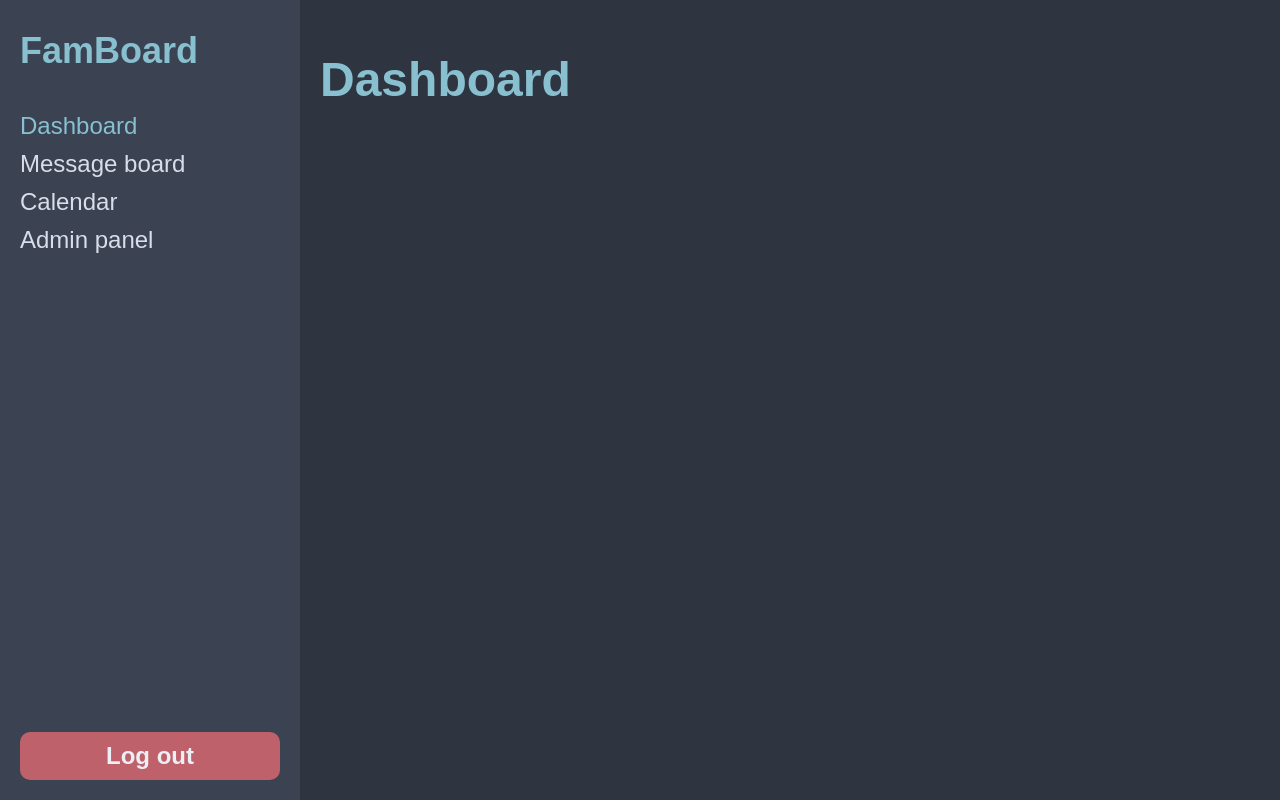
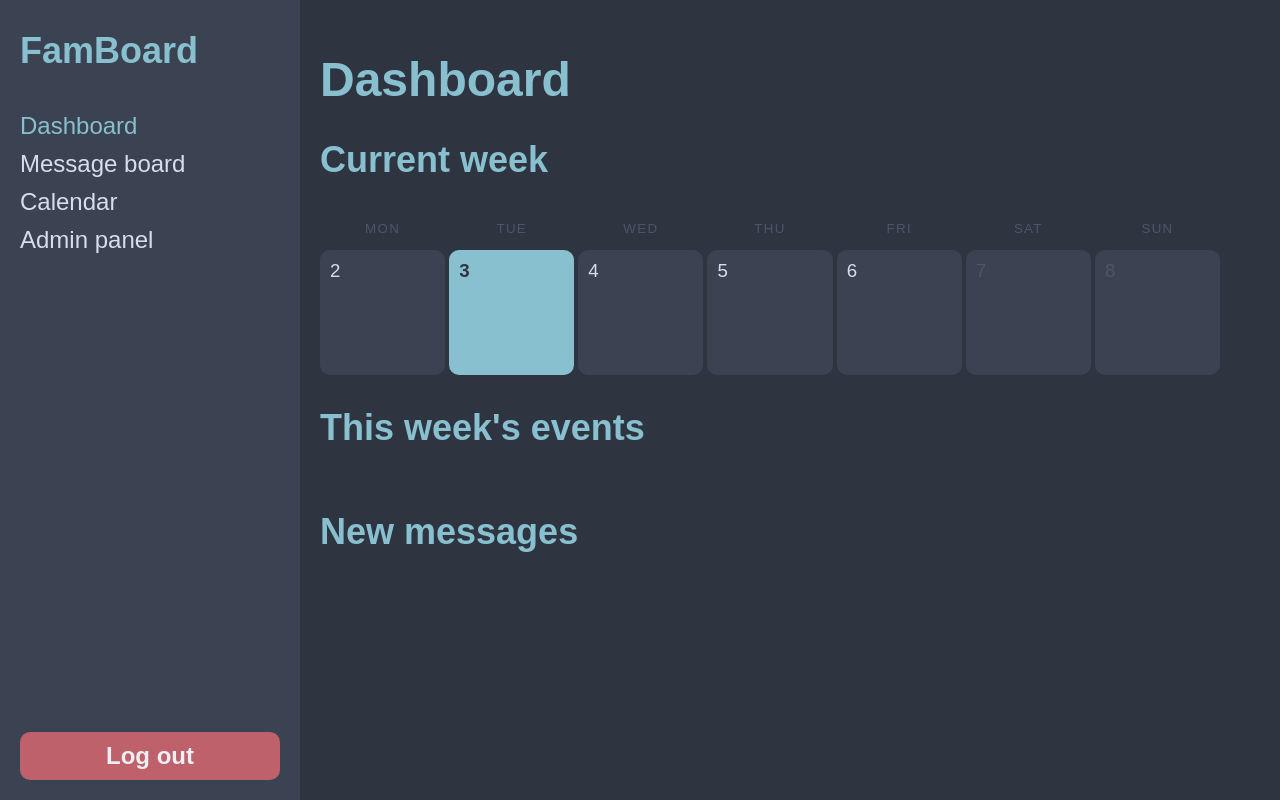
Before and after one commit to c-a-v-a/wdpai, a PHP site: page /dashboard in a window 1280 px wide. Run offline with PHP 8.4, Linux system fonts and the light colour scheme; the visitor is signed in with stand-in values (Sample User, id 1); data that the repository does not hold is empty; some libraries are stand-ins or nearby versions.

Commit message:
finish dashboard page

```diff
--- /dev/null
+++ b/public/scripts/dashboard.js
@@ -0,0 +1,198 @@
+const MONTHS = [
+  'January', 'February', 'March', 'April', 'May', 'June',
+  'July', 'August', 'September', 'October', 'November', 'December'
+];
+
+const DAYS = [
+  'Monday', 'Tuesday', 'Wednesday', 'Thursday', 'Friday', 'Saturday', 'Sunday'
+];
+
+let events = {};
+let allEvents = [];
+
+async function getEvents() {
+  const res = await fetch('/api/event/week', { method: 'GET' });
+
+  if (!res.ok) {
+    alert('Unable to fetch events');
+    return;
+  }
+
+  const eventsData = await res.json();
+  allEvents = eventsData;
+
+  events = {};
+  for (const event of eventsData) {
+    const day = new Date(event.event_date).getDate();
+    events[day] ??= [];
+    events[day].push(event);
+  }
+}
+
+async function getMessages() {
+  const res = await fetch('/api/message/new', { method: 'GET' });
+
+  if (!res.ok) {
+    alert('Unable to fetch messages');
+    return [];
+  }
+
+  return await res.json();
+}
+
+function getWeekDays() {
+  const today = new Date();
+  const currentDay = today.getDay();
+  const mondayOffset = currentDay === 0 ? -6 : 1 - currentDay;
+  const monday = new Date(today);
+  monday.setDate(today.getDate() + mondayOffset);
+
+  const days = [];
+  for (let i = 0; i < 7; i++) {
+    const date = new Date(monday);
+    date.setDate(monday.getDate() + i);
+    days.push(date);
+  }
+  return days;
+}
+
+function isToday(date) {
+  const today = new Date();
+  return date.getDate() === today.getDate() &&
+         date.getMonth() === today.getMonth() &&
+         date.getFullYear() === today.getFullYear();
+}
+
+function isWeekend(dayOfWeek) {
+  return dayOfWeek === 5 || dayOfWeek === 6;
+}
+
+function renderWeekCalendar() {
+  const grid = document.getElementById('week-grid');
+  const list = document.getElementById('week-list');
+  const dayTemplate = document.getElementById('week-day-template');
+  const listTemplate = document.getElementById('week-list-item-template');
+
+  const weekDays = getWeekDays();
+
+  grid.innerHTML = '';
+  list.innerHTML = '';
+
+  // Add day labels to grid
+  for (const dayName of DAYS) {
+    const label = document.createElement('div');
+    label.classList.add('week-day-label');
+    label.textContent = dayName.slice(0, 3);
+    grid.appendChild(label);
+  }
+
+  for (let i = 0; i < 7; i++) {
+    const date = weekDays[i];
+    const day = date.getDate();
+    const adjustedDayOfWeek = i;
+    const isTodayDate = isToday(date);
+    const isWeekendDay = isWeekend(adjustedDayOfWeek);
+
+    // Grid view
+    const dayClone = dayTemplate.content.cloneNode(true);
+    const dayCell = dayClone.querySelector('.week-day');
+
+    if (isTodayDate) dayCell.classList.add('week-day-today');
+    if (isWeekendDay) dayCell.classList.add('week-day-weekend');
+
+    dayCell.insertBefore(document.createTextNode(day), dayCell.firstChild);
+
+    if (events[day]) {
+      const hasJoined = events[day].some(e => e.joined);
+      const dot = dayCell.querySelector('.event-dot');
+      dot.classList.add('event-dot-visible');
+      if (!hasJoined) dot.classList.add('event-dot-unjoined');
+    }
+
+    grid.appendChild(dayClone);
+
+    // List view
+    const listClone = listTemplate.content.cloneNode(true);
+    const listItem = listClone.querySelector('.week-list-item');
+    const listDay = listClone.querySelector('.week-list-day');
+    const listName = listClone.querySelector('.week-list-name');
+
+    if (isTodayDate) listItem.classList.add('week-list-item-today');
+    if (isWeekendDay) listItem.classList.add('week-list-item-weekend');
+
+    listDay.textContent = day;
+    listName.textContent = DAYS[adjustedDayOfWeek];
+
+    if (events[day]) {
+      const hasJoined = events[day].some(e => e.joined);
+      const listDot = listItem.querySelector('.event-dot');
+      listDot.classList.add('event-dot-visible');
+      if (!hasJoined) listDot.classList.add('event-dot-unjoined');
+    }
+
+    list.appendChild(listClone);
+  }
+}
+
+function renderEvents() {
+  const container = document.getElementById('events-list');
+  const template = document.getElementById('event-item-template');
+
+  container.innerHTML = '';
+
+  for (const event of allEvents) {
+    const clone = template.content.cloneNode(true);
+    const eventDate = new Date(event.event_date);
+    const dayName = DAYS[eventDate.getDay() === 0 ? 6 : eventDate.getDay() - 1];
+    clone.querySelector('.dashboard-card-title').textContent = `${event.title} - ${dayName}`;
+    clone.querySelector('.dashboard-card-subtitle').textContent = event.description;
+
+    if (!event.joined) {
+      const joinBtn = clone.querySelector('.dashboard-card-action');
+      joinBtn.classList.add('dashboard-card-action-visible');
+      joinBtn.onclick = () => joinEvent(event.id);
+    }
+
+    container.appendChild(clone);
+  }
+}
+
+async function joinEvent(id) {
+  const res = await fetch(`/api/event/join?event_id=${id}`, { method: 'POST' });
+
+  if (!res.ok) {
+    alert("Could not join event");
+    return;
+  }
+
+  events = {};
+  allEvents = [];
+  await getEvents();
+  renderWeekCalendar();
+  renderEvents();
+}
+
+function renderMessages(messages) {
+  const container = document.getElementById('messages-list');
+  const template = document.getElementById('message-item-template');
+
+  container.innerHTML = '';
+
+  for (const message of messages) {
+    const clone = template.content.cloneNode(true);
+    clone.querySelector('.dashboard-card-title').textContent = message.title;
+    clone.querySelector('.dashboard-card-subtitle').textContent = `By: ${message.author_first_name} ${message.author_surname}`;
+
+    container.appendChild(clone);
+  }
+}
+
+async function onload() {
+  await getEvents();
+  const messages = await getMessages();
+
+  renderWeekCalendar();
+  renderEvents();
+  renderMessages(messages);
+}
+onload();
--- /dev/null
+++ b/public/styles/dashboard.css
@@ -0,0 +1,203 @@
+.dashboard-section {
+  margin-top: var(--space-lg);
+  max-width: 900px;
+}
+
+/* Section 1: Weekly Calendar */
+.week-grid {
+  display: grid;
+  grid-template-columns: repeat(7, 1fr);
+  gap: 4px;
+}
+
+.week-day {
+  aspect-ratio: 1;
+  display: flex;
+  align-items: flex-start;
+  justify-content: flex-start;
+  position: relative;
+  padding: var(--space-sm);
+  background-color: var(--color-bg-panel);
+  border-radius: var(--border-radius);
+  font-size: 14pt;
+  color: var(--color-text);
+  cursor: default;
+}
+
+.week-day:hover {
+  background-color: var(--color-bg-input);
+}
+
+.week-day-today {
+  background-color: var(--color-primary);
+  color: var(--color-bg-dark);
+  font-weight: bold;
+}
+
+.week-day-today:hover {
+  background-color: var(--color-primary-hover);
+}
+
+.week-day-weekend {
+  color: var(--color-border);
+}
+
+.week-day-today.week-day-weekend {
+  color: var(--color-bg-dark);
+}
+
+.week-day .event-dot {
+  position: absolute;
+  top: 50%;
+  left: 50%;
+  transform: translate(-50%, -50%);
+}
+
+.week-day-label {
+  display: block;
+  text-align: center;
+  padding: var(--space-sm);
+  font-size: 10pt;
+  font-weight: 500;
+  letter-spacing: 0.1em;
+  text-transform: uppercase;
+  color: var(--color-border);
+}
+
+/* Week mobile list */
+.week-list {
+  display: none;
+  flex-direction: column;
+  gap: 2px;
+}
+
+.week-list-item {
+  display: flex;
+  align-items: center;
+  padding: var(--space-sm) var(--space-md);
+  background-color: var(--color-bg-panel);
+  border-radius: var(--border-radius);
+}
+
+.week-list-item:hover {
+  background-color: var(--color-bg-input);
+}
+
+.week-list-item-today {
+  background-color: var(--color-primary);
+}
+
+.week-list-item-today:hover {
+  background-color: var(--color-primary-hover);
+}
+
+.week-list-day {
+  font-size: 18pt;
+  font-weight: bold;
+  width: 50px;
+  color: var(--color-text-light);
+}
+
+.week-list-item-today .week-list-day {
+  color: var(--color-bg-dark);
+}
+
+.week-list-name {
+  font-size: 12pt;
+  color: var(--color-text);
+  flex: 1;
+}
+
+.week-list-item-today .week-list-name {
+  color: var(--color-bg-dark);
+}
+
+.week-list-item-weekend .week-list-name {
+  color: var(--color-border);
+}
+
+.week-list-item-today.week-list-item-weekend .week-list-name {
+  color: var(--color-bg-dark);
+}
+
+.week-list-item .event-dot {
+  margin-left: auto;
+}
+
+/* Section 2 & 3: Shared card styles */
+.event-list,
+.message-list {
+  width: 100%;
+  display: flex;
+  flex-direction: column;
+  gap: 4px;
+}
+
+.dashboard-card {
+  display: flex;
+  align-items: center;
+  gap: var(--space-sm);
+  width: 100%;
+  padding: var(--space-sm) var(--space-md);
+  background-color: var(--color-bg-panel);
+  border-radius: var(--border-radius);
+}
+
+.dashboard-card:hover {
+  background-color: var(--color-bg-input);
+}
+
+.dashboard-card-info {
+  display: flex;
+  flex-direction: column;
+  gap: 2px;
+  flex: 1;
+}
+
+.dashboard-card-title {
+  font-size: 16pt;
+  font-weight: bold;
+  color: var(--color-primary);
+}
+
+.dashboard-card-subtitle {
+  font-size: 12pt;
+}
+
+.dashboard-card-action {
+  display: none;
+}
+
+.dashboard-card-action-visible {
+  display: block;
+}
+
+/* Shared dot styles (duplicated from calendar for independence) */
+.event-dot {
+  display: none;
+  height: 25%;
+  min-height: 20px;
+  aspect-ratio: 1;
+  border-radius: 50%;
+  background-color: #a3be8c;
+  flex-shrink: 0;
+}
+
+.event-dot-visible {
+  display: block;
+}
+
+.event-dot-unjoined {
+  background-color: var(--color-text);
+}
+
+/* Mobile Styles */
+@media (max-width: 768px) {
+  .week-grid {
+    display: none;
+  }
+
+  .week-list {
+    display: flex;
+  }
+}
--- a/public/views/dashboard.html
+++ b/public/views/dashboard.html
@@ -6,7 +6,9 @@
   <meta name="viewport" content="width=device-width, initial-scale=1">
   <title>Dashboard</title>
   <link rel="stylesheet" href="public/styles/shared.css">
+  <link rel="stylesheet" href="public/styles/dashboard.css">
   <script src="public/scripts/shared.js" defer></script>
+  <script src="public/scripts/dashboard.js" defer></script>
 </head>
 
 <body>
@@ -37,12 +39,62 @@
 
       <h1 class="text-primary">Dashboard</h1>
 
-      <section>
-        <div>
-        </div>
+      <!-- Section 1: Weekly Calendar -->
+      <section class="dashboard-section">
+        <h2 class="text-primary">Current week</h2>
+        <div class="week-grid" id="week-grid"></div>
+        <div class="week-list" id="week-list"></div>
+      </section>
+
+      <!-- Section 2: This Week's Events -->
+      <section class="dashboard-section">
+        <h2 class="text-primary">This week's events</h2>
+        <div class="event-list" id="events-list"></div>
+      </section>
+
+      <!-- Section 3: Messages -->
+      <section class="dashboard-section">
+        <h2 class="text-primary">New messages</h2>
+        <div class="message-list" id="messages-list"></div>
       </section>
     </main>
   </div>
+
+  <!-- Weekly calendar templates -->
+  <template id="week-day-template">
+    <div class="week-day">
+      <span class="event-dot"></span>
+    </div>
+  </template>
+
+  <template id="week-list-item-template">
+    <div class="week-list-item">
+      <span class="week-list-day"></span>
+      <span class="week-list-name"></span>
+      <span class="event-dot"></span>
+    </div>
+  </template>
+
+  <!-- Event item template -->
+  <template id="event-item-template">
+    <div class="dashboard-card">
+      <div class="dashboard-card-info">
+        <span class="dashboard-card-title"></span>
+        <span class="dashboard-card-subtitle text-muted"></span>
+      </div>
+      <button class="btn btn-primary dashboard-card-action">Join</button>
+    </div>
+  </template>
+
+  <!-- Message item template -->
+  <template id="message-item-template">
+    <div class="dashboard-card">
+      <div class="dashboard-card-info">
+        <span class="dashboard-card-title"></span>
+        <span class="dashboard-card-subtitle text-muted"></span>
+      </div>
+    </div>
+  </template>
 </body>
 
 </html>
--- a/src/Router.php
+++ b/src/Router.php
@@ -42,12 +42,20 @@ class Router {
       "action" => "index",
       "controller" => "EventApiController"
     ],
+    "api/event/week" => [
+      "action" => "getThisWeekEvents",
+      "controller" => "EventApiController"
+    ],
     "api/event/join" => [
       "action" => "joinEvent",
       "controller" => "EventApiController"
     ],
     "api/message" => [
       "action" => "index",
+      "controller" => "MessageApiController"
+    ],
+    "api/message/new" => [
+      "action" => "getNewMessages",
       "controller" => "MessageApiController"
     ],
     "api/user" => [
--- a/src/controllers/api/EventApiController.php
+++ b/src/controllers/api/EventApiController.php
@@ -29,6 +29,16 @@ class EventApiController extends ApiController {
     EventRepository::getInstance()->joinEvent($dto);
 
     echo json_encode(['success' => true]);
+  }
+
+  #[AllowedMethods(['GET'])]
+  public function getThisWeekEvents() {
+    $events = EventRepository::getInstance()->getThisWeekEvents();
+
+    header('Content-Type: application/json');
+    echo json_encode($events);
+
+    return;
   }
 
   private function addEvent() {
--- a/src/controllers/api/MessageApiController.php
+++ b/src/controllers/api/MessageApiController.php
@@ -12,6 +12,16 @@ class MessageApiController extends ApiController {
     } else {
       $this->getMessages();
     }
+  }
+
+  #[AllowedMethods(['GET'])]
+  public function getNewMessages() {
+    $messages = MessageRepository::getInstance()->getNewMessages();
+
+    header('Content-Type: application/json');
+    echo json_encode($messages);
+
+    return;
   }
 
   private function addMessage() {
--- a/src/repositories/EventRepository.php
+++ b/src/repositories/EventRepository.php
@@ -40,12 +40,12 @@ class EventRepository extends Repository {
     return array_map(fn($row) => Event::fromDbRow($row), $rows);
   }
 
-  public function getTodayEvents(): array {
+  public function getThisWeekEvents(): array {
     $conn = $this->database->getConnection();
     $sql = "SELECT id, title, description, event_date, creator_first_name, creator_surname, users
             FROM events_with_users
-            WHERE event_date >= CURRENT_DATE
-            AND event_date < CURRENT_DATE + INTERVAL '7 day'";
+            WHERE event_date >= DATE_TRUNC('week', CURRENT_DATE)
+            AND event_date < DATE_TRUNC('week', CURRENT_DATE) + INTERVAL '7 day'";
     $stmt = $conn->prepare($sql);
 
     $stmt->execute();
--- a/src/repositories/MessageRepository.php
+++ b/src/repositories/MessageRepository.php
@@ -40,7 +40,8 @@ class MessageRepository extends Repository {
     $conn = $this->database->getConnection();
     $sql = "SELECT id, title, content, created_at, author_first_name, author_surname, comments
             FROM messages_with_author_and_comments
-            WHERE created_at >= NOW() - INTERVAL '1 days'";
+            WHERE created_at >= NOW() - INTERVAL '1 days'
+            ORDER BY created_at DESC";
     $stmt = $conn->prepare($sql);
 
     $stmt->execute();
```
